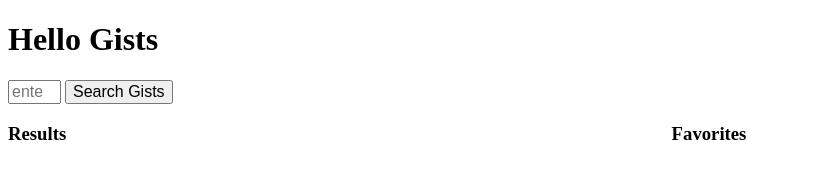
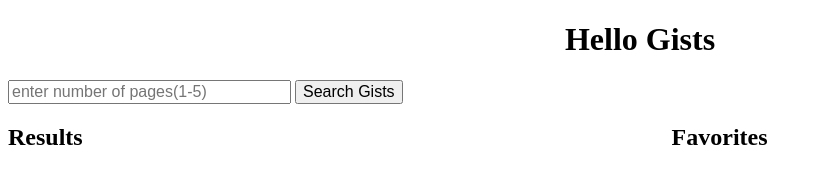
Before and after one commit to muelljef/assign3part2, a plain HTML site: page index.html in a window 1280 px wide. Shown: the whole page, without its empty margins (0-822 px from the left). Drawn offline with Linux system fonts and the light colour scheme.

Commit message:
Made search box big enough to see placeholder on all(Chrome was limiting factor

```diff
--- a/index.html
+++ b/index.html
@@ -9,12 +9,12 @@
   <h1>Hello Gists</h1>
 
   <form>
-    <input type="number" name="quantity" min='1' max='5' placeholder="enter page number(1-5)">
+    <input type="number" name="quantity" min='1' max='5' placeholder="enter number of pages(1-5)" id="pg">
     <input type='button' name='search' onclick='searchGists()' value='Search Gists'>
   </form>
 
-  <h3 class="mySearch">Results</h3>
-  <h3 class="myFav">Favorites</h3>
+  <h2 class="mySearch">Results</h2>
+  <h2 class="myFav">Favorites</h2>
   <div class="mySearch" id="results">
   </div>
   <div class="myFav" id="favorites">
--- a/style.css
+++ b/style.css
@@ -1,12 +1,13 @@
+h1 {
+  text-align: center;
+}
+
 form > input {
-  width: auto;
-  height: auto;
   font-size: medium;
 }
 
-body > div > div {
-  margin: 10px;
-  border: solid;
+#pg {
+  width: 275px;
 }
 
 .mySearch {
@@ -19,6 +20,11 @@ body > div > div {
   float: right;
 }
 
+body > div > div {
+  margin: 10px;
+  border-bottom: solid;
+}
+
 div > button {
   margin: 10px;
   height: 30px;
```
